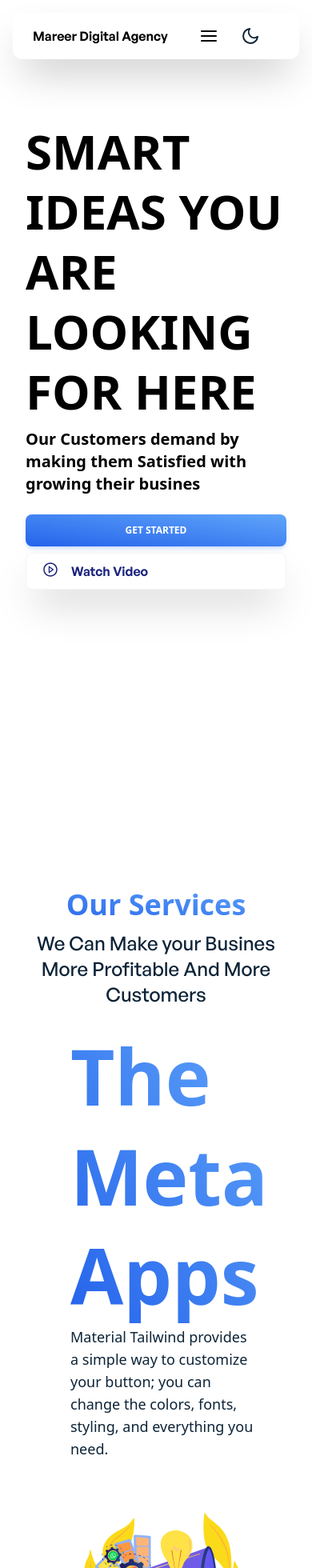
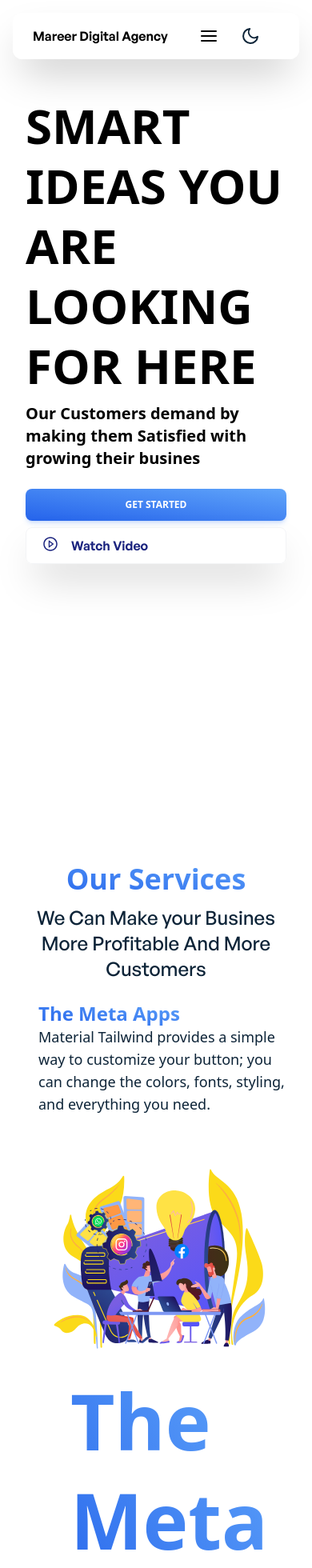
Before and after one commit to saedMuhamed/mareer-digital-agency, a React (Create React App) app: page / in a window 390 px wide. Shown: the top 1960 px of the page at 80% size. Built offline with nearby package versions, Linux system fonts and the light colour scheme.

Commit message:
screens 003

```diff
--- a/src/Pages/Home.jsx
+++ b/src/Pages/Home.jsx
@@ -60,7 +60,7 @@ const Home = () => {
     <div className="h-screen min-h-screen bg-cover bg-url('/src/Assets/img/100.png')   dark:bg-primary-dark bg-center bg-no-repeat" >
       <div className='container mx-auto  py-2 mr-2 sm:px-4 sm:justify-center'>
         <div className='flex flex-row items-center sm:flex sm:flex-col space-x-2'>
-          <div className='-mb-32 mt-36 w-full px-4 md:w-8/12 lg:mt-36 lg:w-5/12 sm:mt-64 sm:text-center lg:text-left '>
+            <div className='-mb-32 mt-28 w-full px-4 md:w-8/12 lg:mt-36 lg:w-5/12 sm:mt-64 sm:text-center lg:text-left '>
             <h1 className='block antialiased font-sans text-6xl  mb-2 leading-tight sm:mb-2 font-black tracking-normal text-black dark:text-[#FFF2AD]'>
            SMART IDEAS YOU ARE LOOKING FOR HERE
               </h1>
@@ -94,7 +94,7 @@ const Home = () => {
 
           <section className='py-10 lg:py-20 sm:space-y-12 '>
             {/* Services Sections */}
-            <div className='mx-auto mt-12 mb-4 sm:mb-2 w-full text-center md:w-3/4 lg:w-1/2' >
+            <div className='mx-auto mt-4 mb-4 sm:mb-2 w-full text-center md:w-3/4 lg:w-1/2' >
               <div className='block antialiased font-sans text-4xl leading-[1.3] mb-2 font-bold tracking-normal bg-clip-text text-transparent
                   bg-gradient-to-tr from-blue-600 to-blue-400'>
                 Our Services
@@ -104,9 +104,9 @@ const Home = () => {
               </p>
             </div>
             <section className='pt-2 pl-4 sm:items-center sm:justify-center sm:px-0 '>
-              <div className='flex flex-wrap  items-center  px-6 sm:px-2'>
-                <div className='w-full px-4 lg:w-5/12 sm:items-center sm:px-2 sm:text-center'>
-                  <h1 className='antialiased font-sans text-8xl sm:text-2xl sm:text-center leading-[1.3] bg-clip-text text-transparent
+              <div className='flex flex-wrap  items-center px-0 sm:px-2'>
+                <div className='w-full  lg:w-5/12 sm:items-center sm:px-2 sm:text-center'>
+                  <h1 className='antialiased font-sans text-2xl sm:text-2xl sm:text-center leading-[1.3] bg-clip-text text-transparent
                   bg-gradient-to-tr from-blue-600 to-blue-400 inline-block font-black tracking-normal  '>    The Meta Apps
                   </h1>
                   <p className='block antialiased font-sans font-medium mb-5 text-lg text-primary-dark md:pr-10'>
@@ -117,7 +117,7 @@ const Home = () => {
                     Starting $150
                   </span> */}
                 </div>
-                <div className='relative mt-10 w-full pl-2 md:w-8/12 lg:mt-0 lg:w-6/12'>
+                <div className='relative mt-10 w-full  md:w-8/12 lg:mt-0 lg:w-6/12'>
                     <img src={Meta}  alt="" />
                 </div>
               </div>
```
